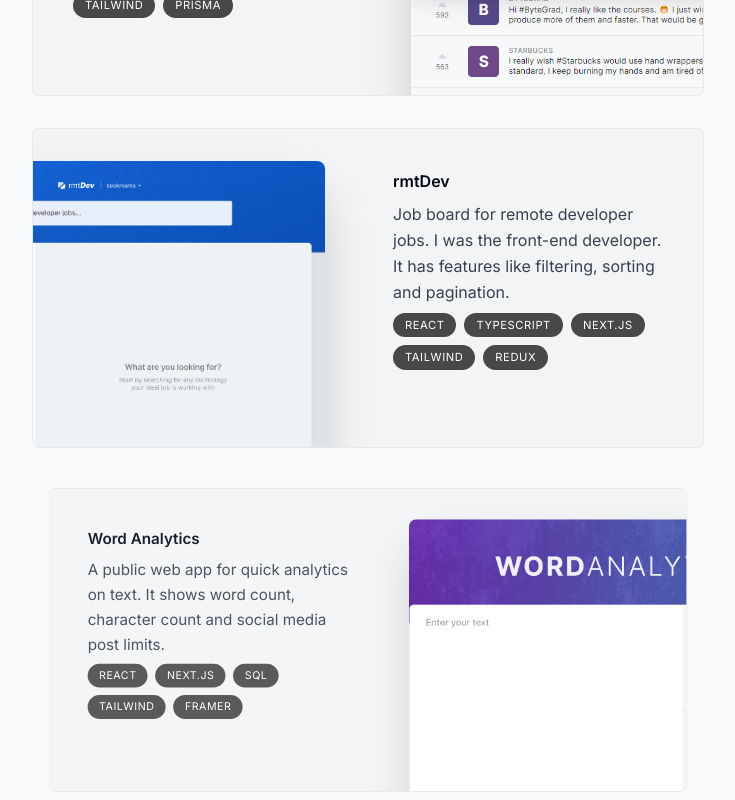
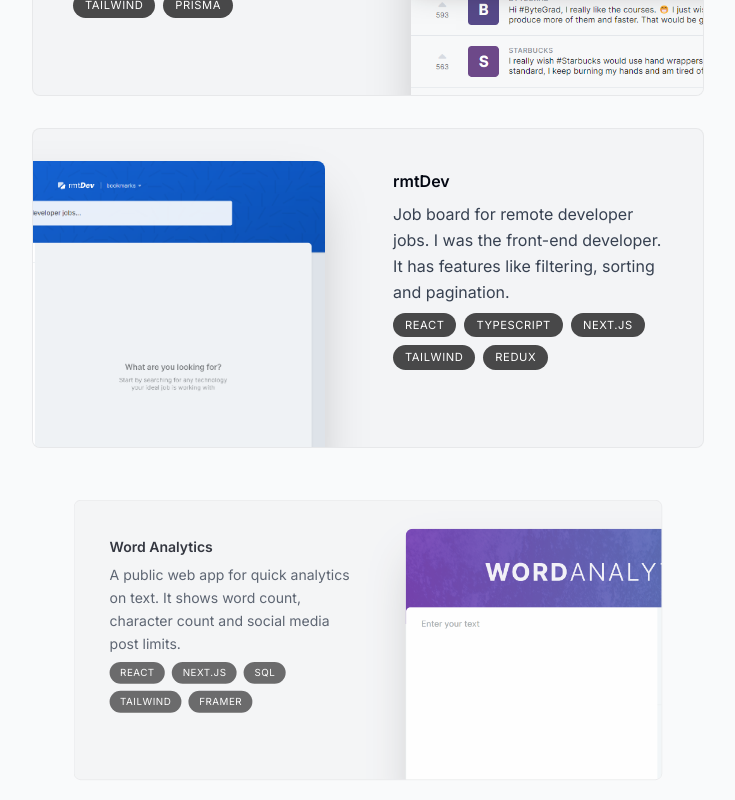
Before and after one commit to FEDEIZ/portfolio, a Next.js app: page / in a window 1280 px wide. Shown: the part 2002-2802 px from the top of the page, without its empty margins (272-1007 px from the left). Built offline with nearby package versions, Linux system fonts and the light colour scheme.

Commit message:
fix:project frame-motion

```diff
--- a/components/Project.tsx
+++ b/components/Project.tsx
@@ -15,8 +15,8 @@ export default function Project({ title,description, tags, imageUrl} : ProjectPr
     offset: ["0 1", "1.33 1"],
   });
 
-  const scaleProgess = useTransform(scrollYProgress, [0, 1], [0.8, 1]);
-  const opacityProgess = useTransform(scrollYProgress, [0, 1], [0.6, 1]);
+   const scaleProgess = useTransform(scrollYProgress, [0, 1], [0.5, 1]);
+   const opacityProgess = useTransform(scrollYProgress, [0, 1], [0.2, 1]);
 
     return (
         <motion.div
@@ -28,10 +28,10 @@ export default function Project({ title,description, tags, imageUrl} : ProjectPr
         className="group mb-3 sm:mb-8 last:mb-0"
         >
             <section
-            className="group bg-gray-100 max-w-[42rem] border
+            className="bg-gray-100 max-w-[42rem] border
             border-black/5 rounded-lg overflow-hidden
-            mb-3 hover:bg-gray-200 transition
-            sm:h-[20rem] sm:relative sm:mb-8 last:mb-0 sm:group-even:pl-8">
+            hover:bg-gray-200 transition
+            sm:h-[20rem] sm:relative sm:group-even:pl-8">
 
                 <div className='flex flex-col h-full py-4 pb-7 px-5
                 sm:pt-10 sm:pr-2 sm:max-w-[50%] sm:pl-10 sm:group-even:ml-[18rem]'>
```
